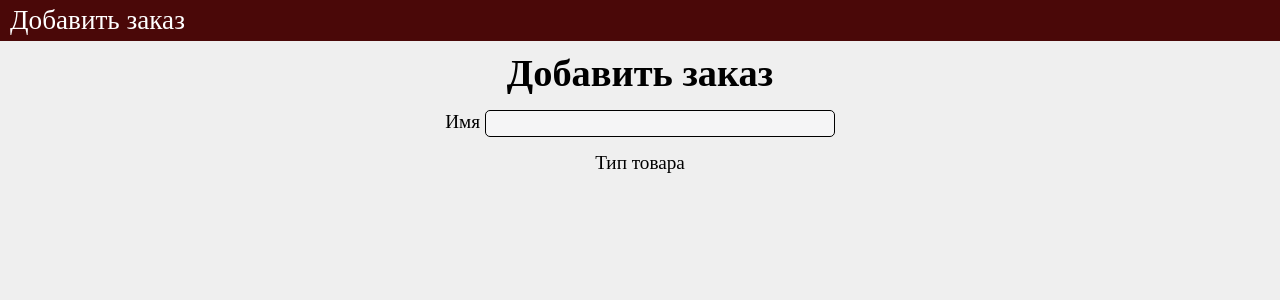
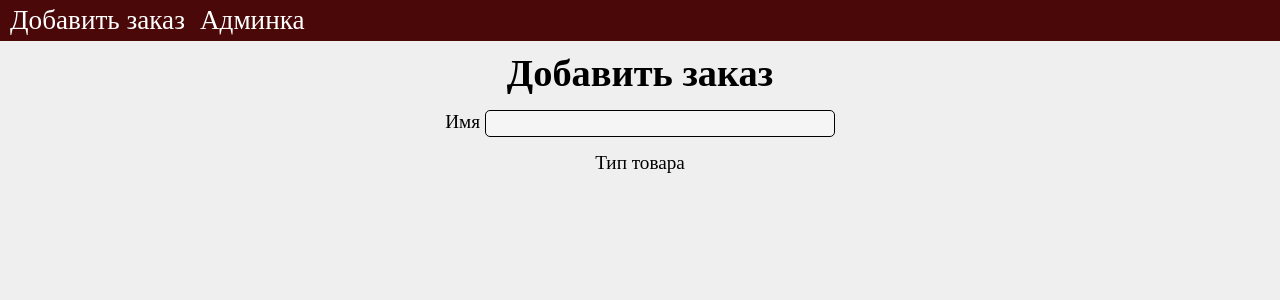
Before and after one commit to dimadk24/deprecated-orders-manager, a Django app: page /add_order in a window 1280 px wide. Shown: the top 300 px of the page. Run offline with Django 3.2, Linux system fonts and the light colour scheme; data that the repository does not hold is empty; parts of the project's set-up code (start-up, migrations or seed data) failed here and were passed over; some libraries are stand-ins or nearby versions.

Commit message:
feat: add app admin url to menu

```diff
--- a/app/templates/app/base.html
+++ b/app/templates/app/base.html
@@ -21,6 +21,7 @@
     </button>
     <ul class="menu">
         <li><a href="{% url 'add_order' %}">Добавить заказ</a></li>
+        <li><a href="{% url 'admin:app_list' 'app' %}">Админка</a></li>
     </ul>
 </nav>
 <div class="container">
```
